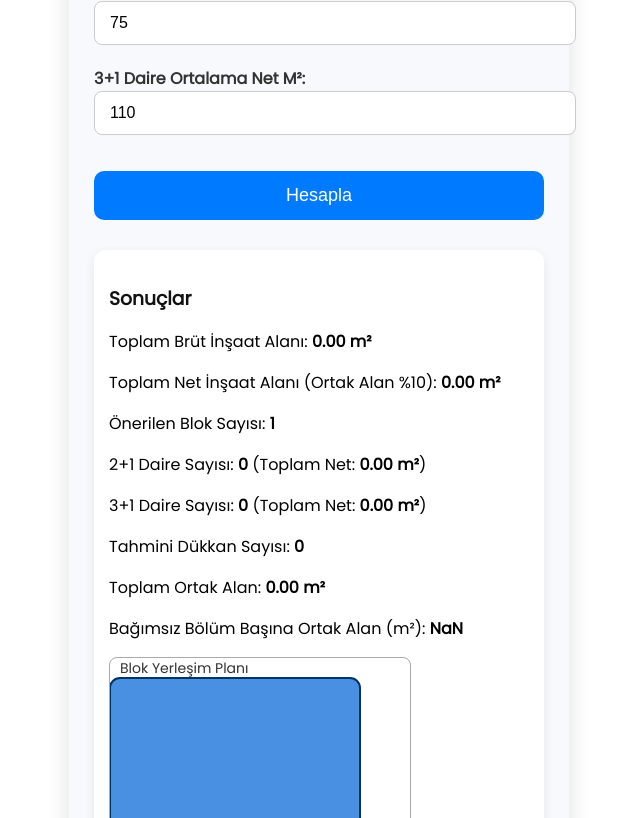
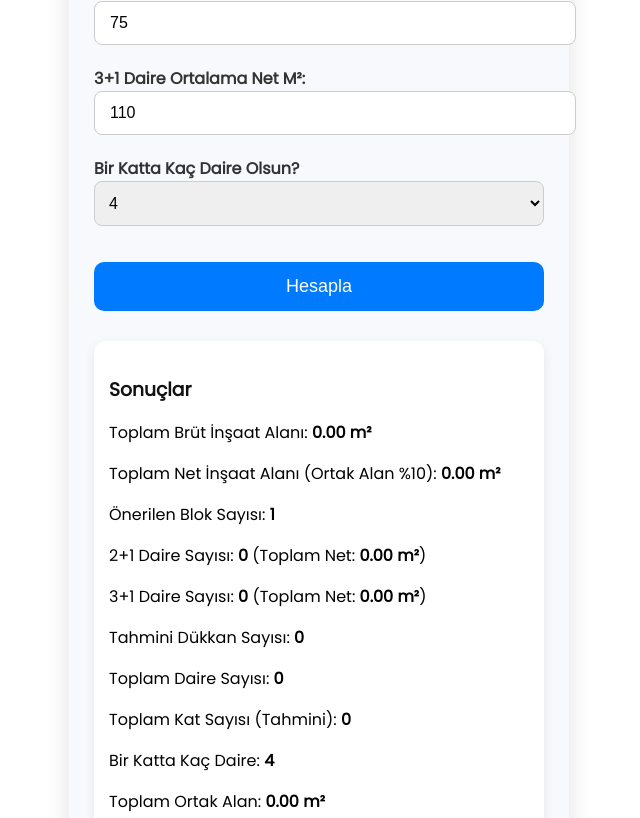
Before and after one commit to hasaannn327-source/imar-hesab-, a React (Create React App) app: page / in a window 1280 px wide. Shown: the part 562-1380 px from the top of the page, without its empty margins (321-961 px from the left). Built offline with nearby package versions, Linux system fonts and the light colour scheme.

Commit message:
Update App.js

```diff
--- a/src/App.js
+++ b/src/App.js
@@ -15,12 +15,13 @@ export default function App() {
   const [ucArtibir, setUcArtibir] = useState(0);
   const [ticariBirim, setTicariBirim] = useState(0);
 
-  // Kullanıcı seçebilsin diye ortalama net metrekareler
   const [ikiArtibirNetM2, setIkiArtibirNetM2] = useState(75);
   const [ucArtibirNetM2, setUcArtibirNetM2] = useState(110);
 
-  // Ortak alan oranı sabit %10 (0.10)
   const ortakAlanOrani = 0.10;
+
+  // Yeni: kat başı daire sayısı (user seçebilir)
+  const [katBasinaDaire, setKatBasinaDaire] = useState(4);
 
   const planRef = useRef();
 
@@ -35,11 +36,9 @@ export default function App() {
       return;
     }
 
-    // Toplam brüt inşaat alanı
     const brütInsaat = arsa * kaksVal;
     setToplamInsaat(brütInsaat);
 
-    // Blok sayısı yol cephesine göre
     let blok;
     if (yol === 1) blok = 1;
     else if (yol === 2) blok = 2;
@@ -47,18 +46,12 @@ export default function App() {
     else blok = 1;
     setBlokSayisi(blok);
 
-    // Net alan = brüt alan - ortak alan
     const netInsaat = brütInsaat * (1 - ortakAlanOrani);
-
-    // Net alan konut ve ticari olarak dağıtılıyor (80% konut, 20% ticari)
     const netKonutAlani = netInsaat * 0.8;
     const netTicariAlani = netInsaat * 0.2;
 
-    // 2+1 ve 3+1 daire sayısı net alan / ortalama net daire alanı
     const daire2Adet = Math.floor((netKonutAlani * 0.5) / ikiArtibirNetM2);
     const daire3Adet = Math.floor((netKonutAlani * 0.5) / ucArtibirNetM2);
-
-    // Ticari birim sayısı (ortalama 100 m2 kabul)
     const ticariAdet = Math.floor(netTicariAlani / 100);
 
     setIkiArtibir(daire2Adet);
@@ -97,7 +90,12 @@ export default function App() {
         120
       );
       pdf.text(`Tahmini Dükkan Sayısı: ${ticariBirim}`, 10, 130);
-      pdf.addImage(imgData, "PNG", 10, 140, 180, 100);
+      pdf.text(`Kat Başına Daire Sayısı: ${katBasinaDaire}`, 10, 140);
+      const toplamDaire = ikiArtibir + ucArtibir;
+      const toplamKat = Math.ceil(toplamDaire / (katBasinaDaire * blokSayisi));
+      pdf.text(`Toplam Kat Sayısı (Tahmini): ${toplamKat}`, 10, 150);
+
+      pdf.addImage(imgData, "PNG", 10, 160, 180, 100);
       pdf.save("imar_raporu.pdf");
     });
   };
@@ -190,6 +188,9 @@ export default function App() {
     boxShadow: "0 4px 12px rgba(0,0,0,0.08)",
   };
 
+  const toplamDaire = ikiArtibir + ucArtibir;
+  const toplamKat = Math.ceil(toplamDaire / (katBasinaDaire * blokSayisi));
+
   return (
     <div style={containerStyle}>
       <h2 style={{ textAlign: "center", color: "#222", marginBottom: 25 }}>
@@ -280,6 +281,20 @@ export default function App() {
         />
       </label>
 
+      <label style={labelStyle}>
+        Bir Katta Kaç Daire Olsun?
+        <select
+          value={katBasinaDaire}
+          onChange={(e) => setKatBasinaDaire(Number(e.target.value))}
+          style={{ ...inputStyle, padding: "12px 10px" }}
+        >
+          <option value={2}>2</option>
+          <option value={3}>3</option>
+          <option value={4}>4</option>
+          <option value={5}>5</option>
+        </select>
+      </label>
+
       <button
         style={btnStyle}
         onClick={hesapla}
@@ -313,6 +328,15 @@ export default function App() {
           Tahmini Dükkan Sayısı: <b>{ticariBirim}</b>
         </p>
         <p>
+          Toplam Daire Sayısı: <b>{toplamDaire}</b>
+        </p>
+        <p>
+          Toplam Kat Sayısı (Tahmini): <b>{toplamKat}</b>
+        </p>
+        <p>
+          Bir Katta Kaç Daire: <b>{katBasinaDaire}</b>
+        </p>
+        <p>
           Toplam Ortak Alan: <b>{(toplamInsaat * ortakAlanOrani).toFixed(2)} m²</b>
         </p>
         <p>
@@ -338,4 +362,4 @@ export default function App() {
       </button>
     </div>
   );
-            }
+    }
```
